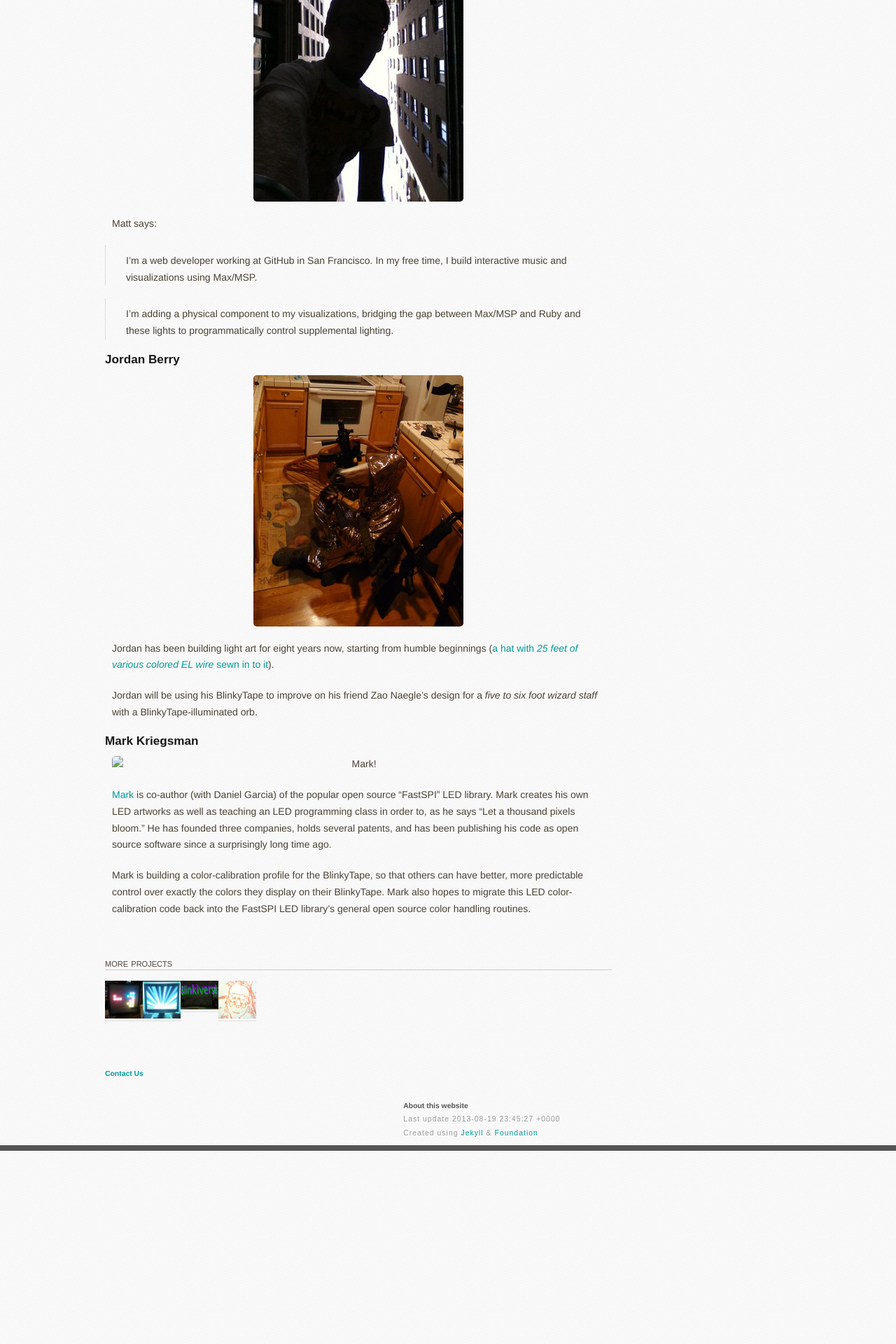
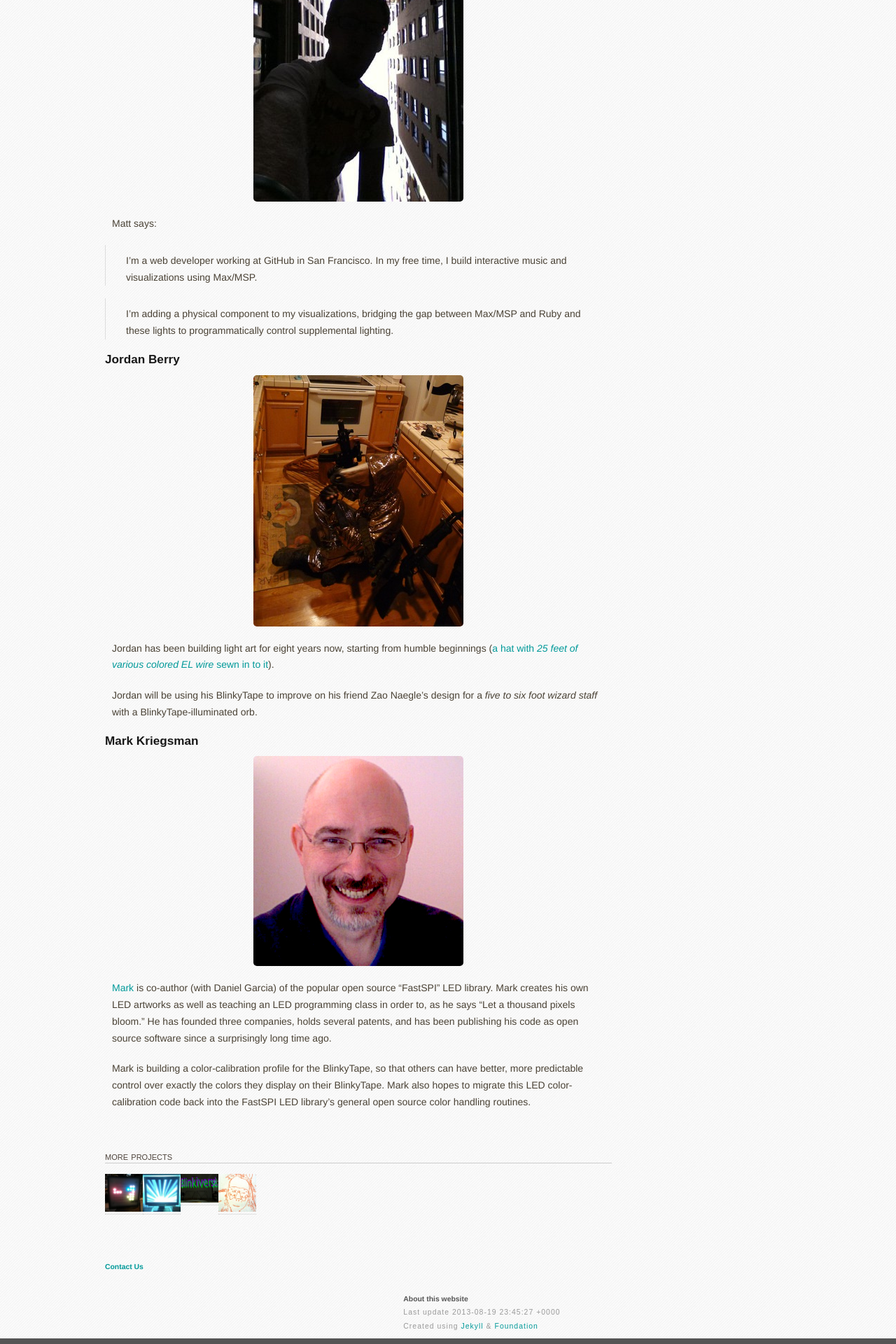
Before and after one commit to jravetch/blinkinlabs.github.io, a Jekyll site: the page built from blinkytape-derp.md, in a window 1280 px wide. Shown: the part 2041-3961 px from the top of the page at 70% size. Built offline with Jekyll 4.4.1, drawn with Linux system fonts in a browser that asks for light colours; Markdown is read by kramdown in place of the engine named in the settings; before the commit the page ends 3685 px from its top, so only the background shows below that.

Commit message:
img url typo

```diff
--- a/blinkytape-derp.md
+++ b/blinkytape-derp.md
@@ -66,7 +66,7 @@ for a *five to six foot wizard staff* with a BlinkyTape-illuminated orb.
 
 ## Mark Kriegsman
 
-![Mark!](/images{{page.img}}/devs/mark.jpg)
+![Mark!](/images/{{page.img}}/devs/mark.jpg)
 
 [Mark](https://en.wikipedia.org/wiki/Mark_Kriegsman) is co-author (with Daniel Garcia) of the popular open source "FastSPI" LED library.  Mark creates his own LED artworks as well as teaching an LED programming class in order to, as he says "Let a thousand pixels bloom."  He has founded three companies, holds several patents, and has been publishing his code as open source software since a surprisingly long time ago.
 
```
